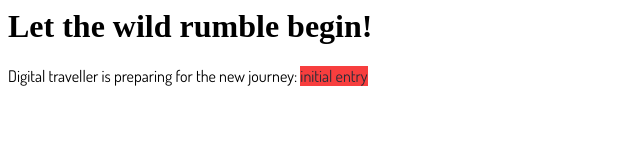
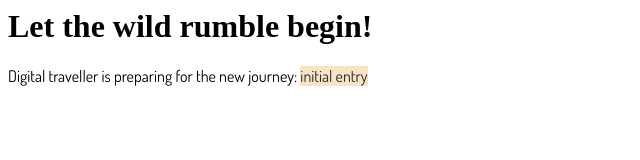
Before and after one commit to 0170/0170.github.io, a plain HTML site: page index.html in a window 1280 px wide. In both pictures the pointer is over the link "initial entry". Shown: the whole page, without its empty margins (0-640 px from the left). Drawn offline with Linux system fonts and the light colour scheme; a web font is replaced by a local one.

Commit message:
Added interaction to links

```diff
--- a/style.css
+++ b/style.css
@@ -23,6 +23,10 @@ a:link {
   color: #292C37;
 }
 
+a:hover {
+  background: #F8E4C1;
+}
+
 a:visited {
   color: #9F111B;
 }
```
